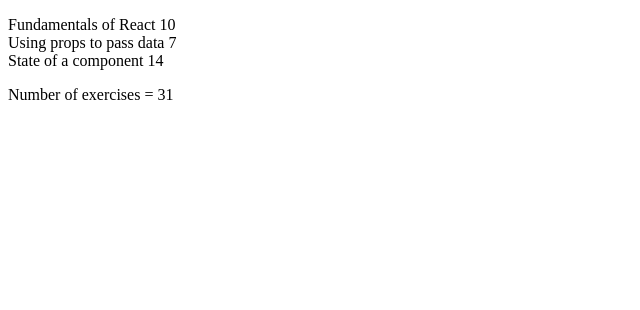
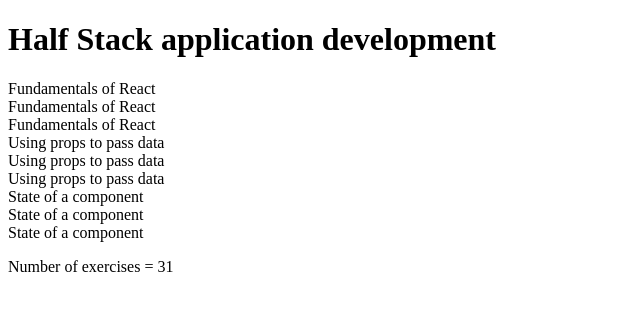
Before and after one commit to iFangg/Helsinki_Fullstack_WebDev, a React (Vite) app in the folder part1/: page / in a window 1280 px wide. Shown: the top 310 px of the page, without its empty margins (0-640 px from the left). Built offline with nearby package versions, Linux system fonts and the light colour scheme.

Commit message:
Completed 1.1, 1.2

```diff
--- a/part1/src/App.jsx
+++ b/part1/src/App.jsx
@@ -1,7 +1,7 @@
 const Header = (course) => {
     return (
         <div>
-            <p>{course.name}</p>
+            <h1>{course.name}</h1>
         </div>
     )
 }
@@ -9,7 +9,7 @@
 const Part = (props) => {
     return (
         <div>
-            {0}
+            {props.part} {props.no_exs}
         </div>
     )
 }
@@ -17,7 +17,9 @@
 const Content = (props) => {
     return (
         <div>
-            {props.part} {props.no_exs}
+            <Part part={props.part} no_exs={props.exs}/>
+            <Part part={props.part} no_exs={props.exs}/>
+            <Part part={props.part} no_exs={props.exs}/>
         </div>
     )
 }
@@ -41,7 +43,7 @@
 
     return (
       <div>
-        <Header course={course} />
+        <Header name={course} />
         <Content part={part1} no_exs={exercises1} />
         <Content part={part2} no_exs={exercises2} />
         <Content part={part3} no_exs={exercises3} />
```
